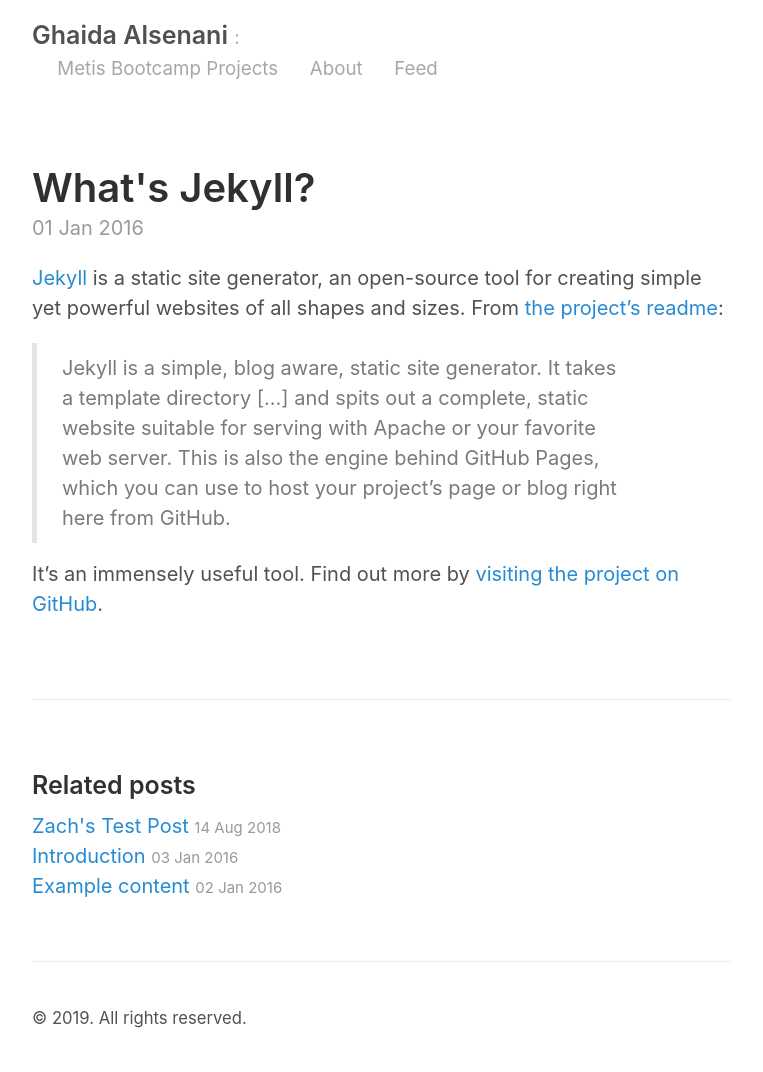
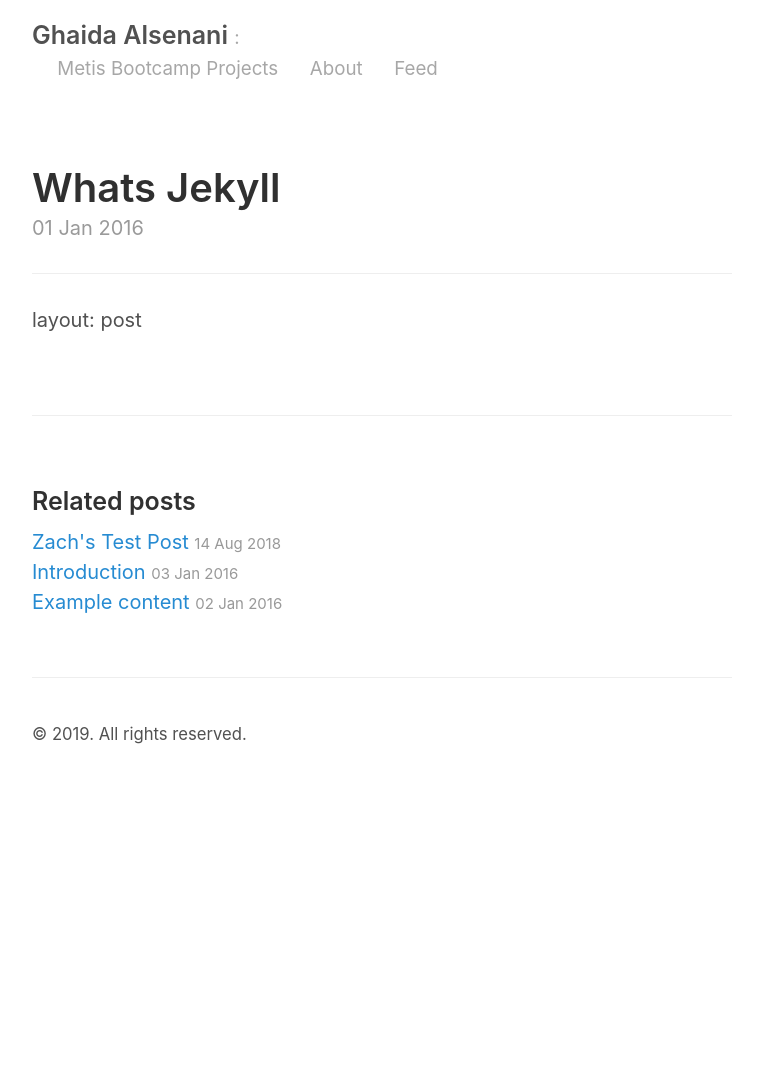
Before and after one commit to GhaidaSenani/GhaidaSenani.github.io, a Jekyll site: the page built from _posts/2016-01-01-whats-jekyll.md, in a window 1280 px wide. Shown: the whole page, without its empty margins (258-1021 px from the left). Built offline with Jekyll 4.4.1, drawn with Linux system fonts in a browser that asks for light colours; our own code applies the rules of GitHub Pages for plain Markdown files; after the commit the page ends 900 px from its top, so only the background shows below that.

Commit message:
Update 2016-01-01-whats-jekyll.md

```diff
--- a/_posts/2016-01-01-whats-jekyll.md
+++ b/_posts/2016-01-01-whats-jekyll.md
@@ -1,10 +1,2 @@
 ---
 layout: post
-title: What's Jekyll?
----
-
-[Jekyll](http://jekyllrb.com) is a static site generator, an open-source tool for creating simple yet powerful websites of all shapes and sizes. From [the project's readme](https://github.com/jekyll/jekyll/blob/master/README.markdown):
-
-> Jekyll is a simple, blog aware, static site generator. It takes a template directory [...] and spits out a complete, static website suitable for serving with Apache or your favorite web server. This is also the engine behind GitHub Pages, which you can use to host your project’s page or blog right here from GitHub.
-
-It's an immensely useful tool. Find out more by [visiting the project on GitHub](https://github.com/jekyll/jekyll).
```
